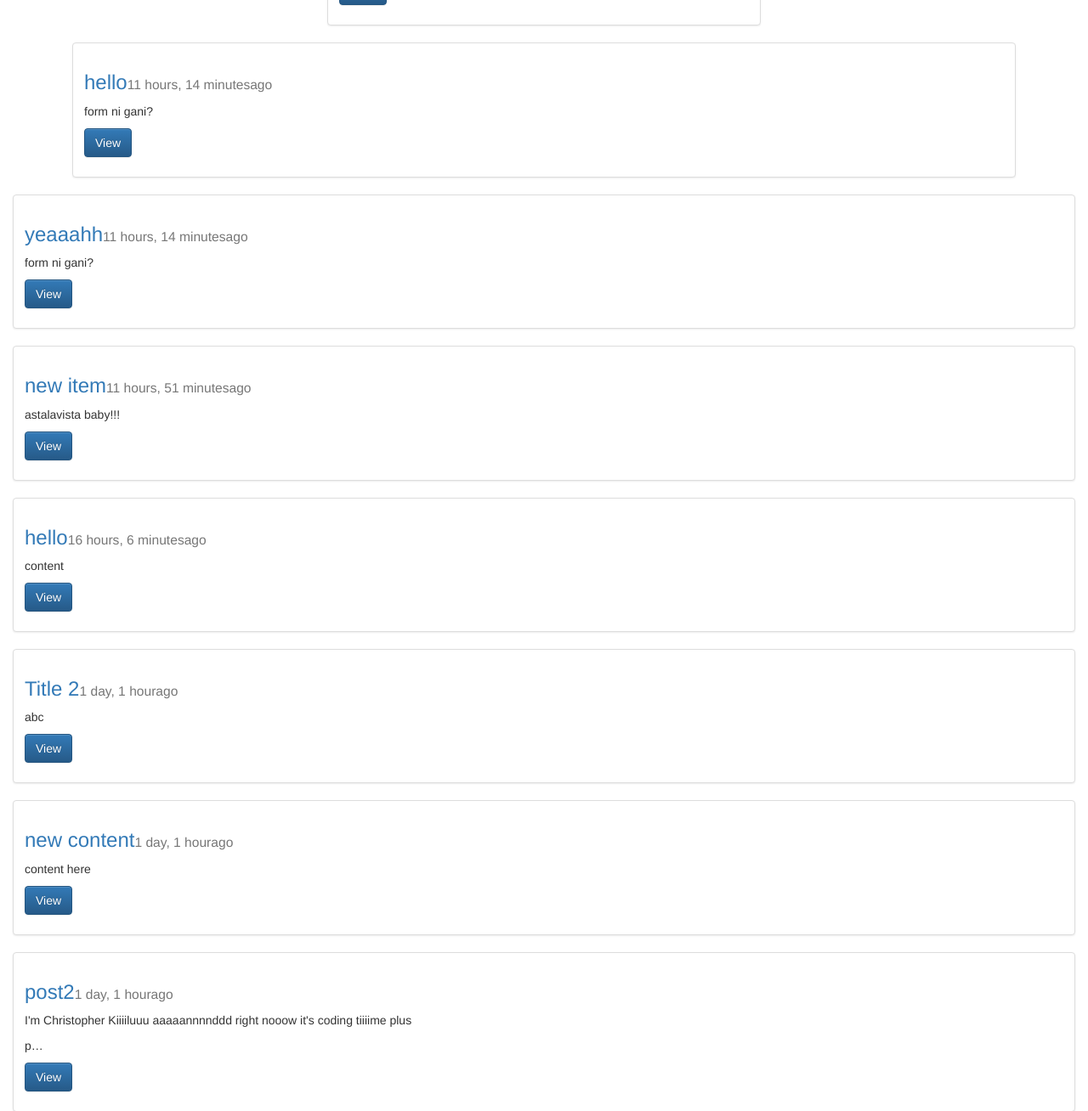
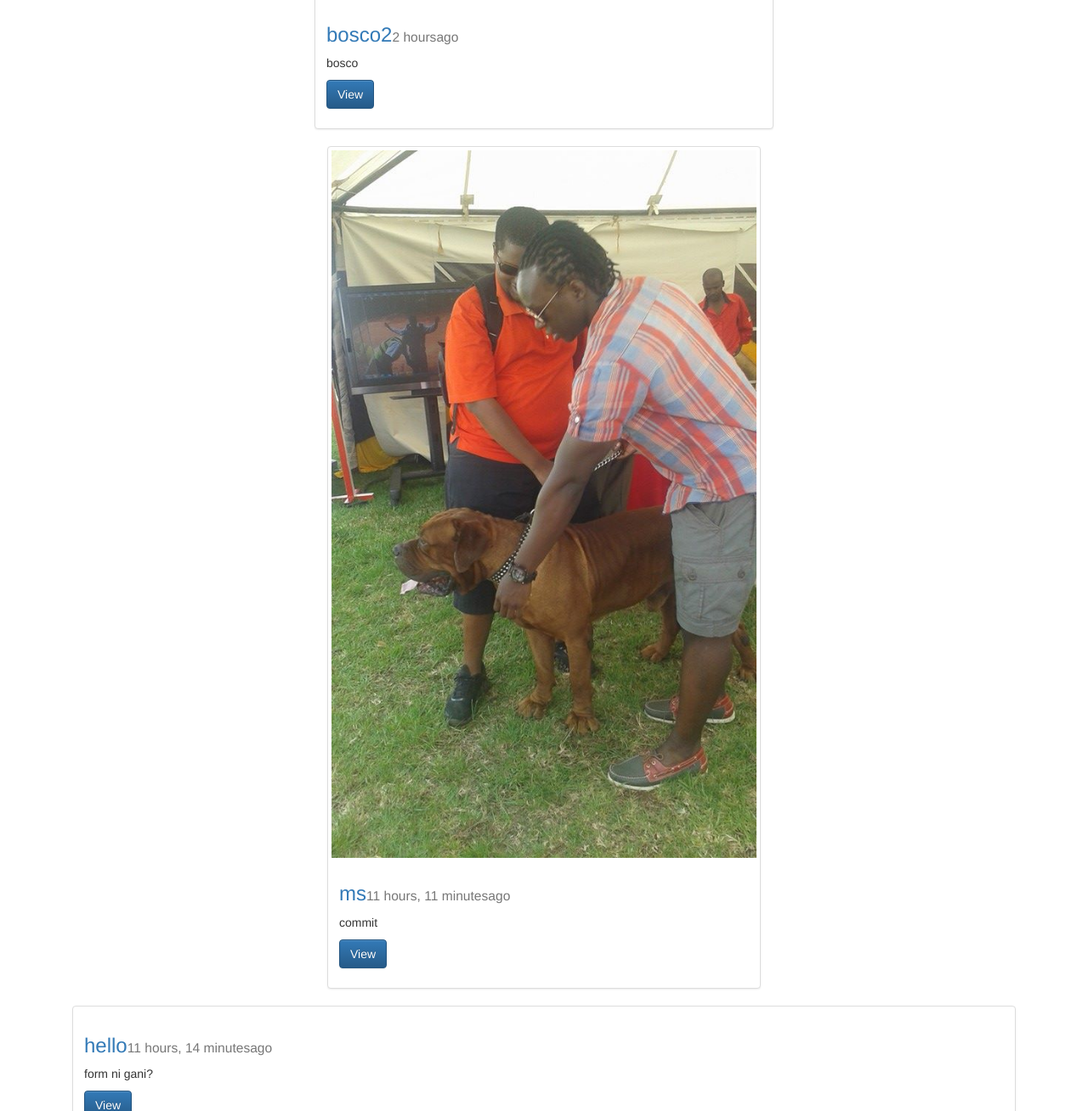
Before and after one commit to PhillMue/django-blog, a Django app: page /posts/ in a window 1280 px wide. Shown: the part 376-1684 px from the top of the page at 85% size. Run offline with Django 3.2, Linux system fonts and the light colour scheme; data comes from the database, SQL or seed files in the repository; some libraries are stand-ins or nearby versions.

Commit message:
post list

```diff
--- a/src/templates/post_list.html
+++ b/src/templates/post_list.html
@@ -9,7 +9,9 @@
 
   <div class="col-sm-12">
     <div class="thumbnail">
-     <!-- <img src="..." alt="...">-->
+    {% if obj.image %}
+    <img src='{{ obj.image.url }}' class='img-responsive' />
+     {% endif %}
       <div class="caption">
         <h3><a href='{{ obj.get_absolute_url }}'>{{ obj.title }}</a><small>{{ obj.timestamp|timesince }}ago</small></h3>
         <p>{{ obj.content|linebreaks|truncatechars:100 }}</p>
```
